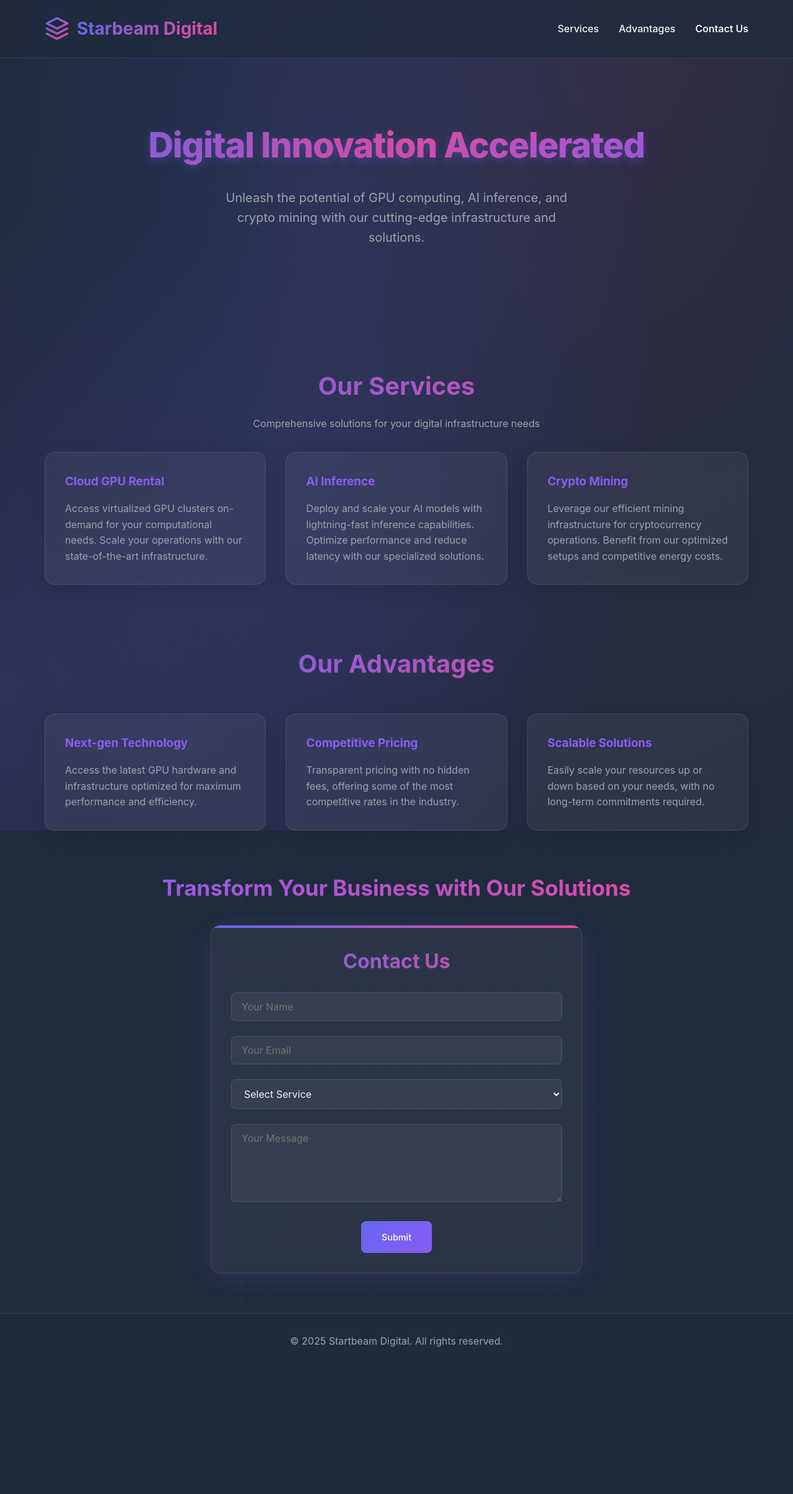
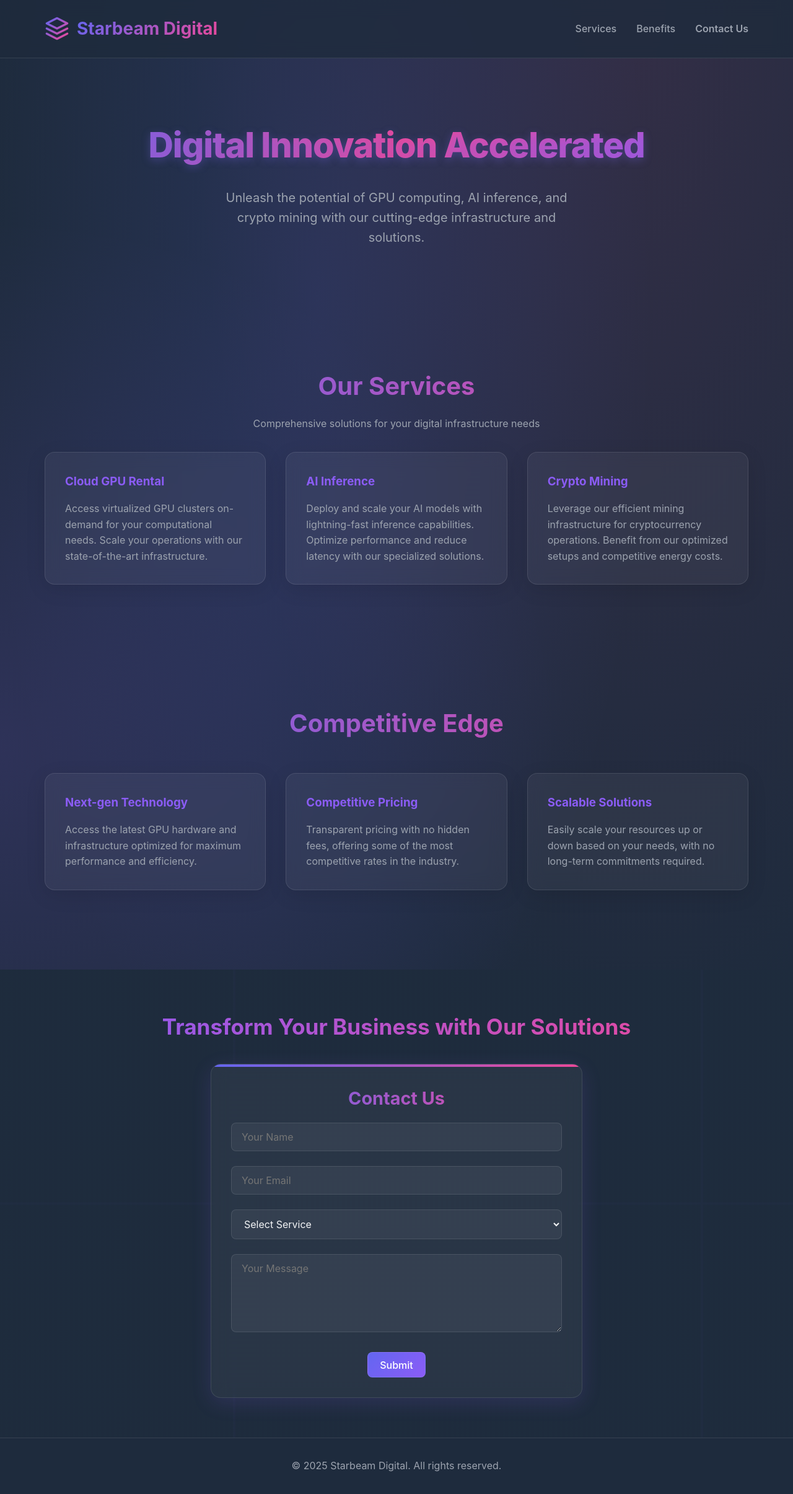
Before and after one commit to tolinwei/tolinwei.github.io, a plain HTML site: page index.html in a window 1280 px wide. Shown: the whole page at 62% size. Before the commit the page ends 2209 px from the top, so only its background shows below. Drawn offline with nearby package versions, Linux system fonts and the light colour scheme.

Commit message:
Update style

```diff
--- a/index.html
+++ b/index.html
@@ -65,15 +65,16 @@
         }
 
         .nav-links a {
-            color: var(--text-light);
+            color: var(--text-gray);
             text-decoration: none;
             font-weight: 500;
-            transition: color 0.3s ease;
+            transition: all 0.3s ease;
             position: relative;
         }
 
         .nav-links a:hover {
-            color: var(--accent-purple);
+            color: var(--accent-blue);
+            transform: translateY(-1px);
         }
 
         .nav-links a::after {
@@ -160,6 +161,10 @@
             padding: 6rem 0;
         }
 
+        .why-us {
+            padding: 6rem 0 8rem 0;
+        }
+
         .services-grid {
             display: grid;
             grid-template-columns: repeat(3, 1fr);
@@ -176,9 +181,7 @@
             -webkit-text-fill-color: transparent;
         }
 
-        .contact-form .section-title {
-            font-size: 2rem;
-        }
+        /* .contact-form .section-title rule moved to media queries section */
 
         .section-subtitle {
             text-align: center;
@@ -283,7 +286,7 @@
             color: var(--text-light);
         }
 
-        .cta h2 {
+        .cta h2:not(.section-title) {
             font-size: 2.5rem;
             margin-bottom: 1.5rem;
         }
@@ -292,19 +295,19 @@
             display: inline-block;
             background: linear-gradient(135deg, var(--accent-blue), var(--accent-purple));
             color: white;
-            padding: 1rem 2rem;
+            padding: 0.6rem 1.2rem;
             border-radius: 0.5rem;
             text-decoration: none;
             font-weight: 500;
+            font-size: 1rem;
             transition: all 0.3s ease;
             position: relative;
-            z-index: 1;
-            overflow: hidden;
+            border: 1px solid rgba(255, 255, 255, 0.1);
         }
 
         .button:hover {
             background: linear-gradient(135deg, var(--accent-purple), var(--accent-pink));
-            transform: translateY(-2px);
+            transform: translateY(-1px);
             box-shadow: 0 4px 12px rgba(139, 92, 246, 0.3);
         }
 
@@ -325,8 +328,9 @@
                 font-size: 2rem;
             }
 
-            .contact-form .section-title {
-                font-size: 1.5rem;
+            .contact-form h2.section-title {
+                font-size: 1rem !important;
+                /* Updated: Force browser refresh */
             }
 
             .cta h2 {
@@ -359,7 +363,7 @@
             }
 
             .services, .why-us {
-                padding: 4rem 0;
+                padding: 4rem 0 6rem 0;
             }
 
             .cta {
@@ -402,7 +406,7 @@
             </a>
                 <div class="nav-links">
                     <a href="#services">Services</a>
-                    <a href="#advantages">Advantages</a>
+                    <a href="#advantages">Benefits</a>
                     <a href="#contact">Contact Us</a>
                 </div>
             </nav>
@@ -439,7 +443,7 @@
 
     <section id="advantages" class="why-us">
         <div class="container">
-            <h2 style="text-align: center; font-size: 2.5rem; margin-bottom: 3rem; background: linear-gradient(to right, #6366F1, #EC4899); -webkit-background-clip: text; -webkit-text-fill-color: transparent;">Our Advantages</h2>
+            <h2 style="text-align: center; font-size: 2.5rem; margin-bottom: 3rem; background: linear-gradient(to right, #6366F1, #EC4899); -webkit-background-clip: text; -webkit-text-fill-color: transparent;">Competitive Edge</h2>
             <div class="services-grid">
                 <div class="service-card">
                     <h3>Next-gen Technology</h3>
@@ -462,7 +466,7 @@
         <div class="container">
             <h2 style="background: linear-gradient(to right, #8B5CF6, #EC4899); -webkit-background-clip: text; -webkit-text-fill-color: transparent; font-size: 2.2rem;">Transform Your Business with Our Solutions</h2>
             <div class="contact-form">
-                <h2 class="section-title">Contact Us</h2>
+                <h2 class="section-title" style="font-size: 1.8rem !important;">Contact Us</h2>
                 <form id="contactForm">
                     <div class="form-group">
                         <label for="name">Name</label>
@@ -486,7 +490,7 @@
                         <textarea id="message" name="message" placeholder="Your Message" rows="5" required></textarea>
                     </div>
                     <div id="formStatus" style="margin-bottom: 1rem; color: var(--accent-pink); display: none;"></div>
-                    <button type="submit" id="submitButton" class="button" style="backdrop-filter: blur(12px); border: 1px solid var(--glass-border); font-size: 0.9rem;">Submit</button>
+                    <button type="submit" id="submitButton" class="button" style="backdrop-filter: blur(12px); font-weight: 500;">Submit</button>
                 </form>
 
                 <!-- EmailJS SDK -->
@@ -656,7 +660,7 @@
 
     <footer>
         <div class="container">
-            <p>&copy; 2025 Startbeam Digital. All rights reserved.</p>
+            <p>&copy; 2025 Starbeam Digital. All rights reserved.</p>
         </div>
     </footer>
 </body>
```
